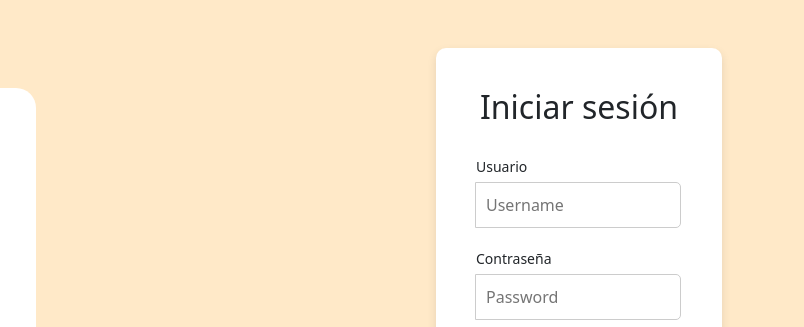
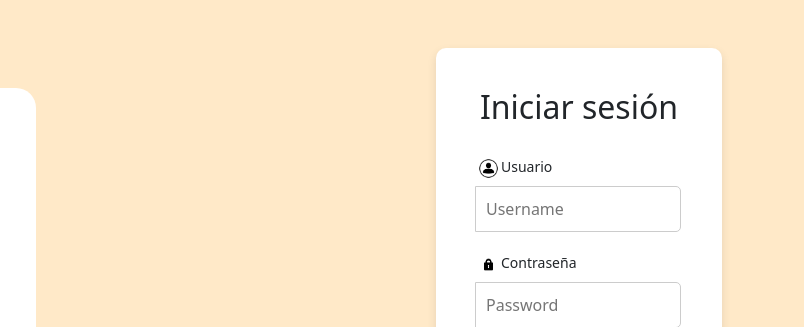
Before and after one commit to MaidanaThiago/proyecto_e-commerce, a plain HTML site: page login.html in a window 1280 px wide. Shown: the top 327 px of the page, 476-1280 px from the left. Drawn offline with Linux system fonts and the light colour scheme.

Commit message:
Se agregaron íconos al login

```diff
--- a/css/login.css
+++ b/css/login.css
@@ -84,3 +84,15 @@
     footer a:hover {
       text-decoration: underline;
     }
+
+    #fotoUsuario {
+      width: 25px;
+      height: 25px;
+      float: inline-start;
+    }
+
+    #fotoPassword {
+      width: 25px;
+      height: 25px;
+      float: inline-start;
+    }
--- a/login.html
+++ b/login.html
@@ -40,12 +40,12 @@
       <h2>Iniciar sesión</h2>
       <form>
         <div class="input-group">
-          <label for="username">Usuario</label>
+          <label for="username"><img src="img\icono_usuario_login.jpg" alt="Icono usuario de inicio de sesión" id="fotoUsuario">Usuario</label>
           <input type="text" id="username" placeholder="Username" required>
         </div>
 
         <div class="input-group">
-          <label for="password">Contraseña</label>
+          <label for="password"><img src="img\icono_password_login.jpg" alt="Icono contraseña de inicio de sesión" id="fotoPassword">Contraseña</label>
           <input type="password" id="password" placeholder="Password" required>
         </div>
 
```
Also changed, not shown: img/icono_password_login.jpg (added), img/icono_usuario_login.jpg (added).
